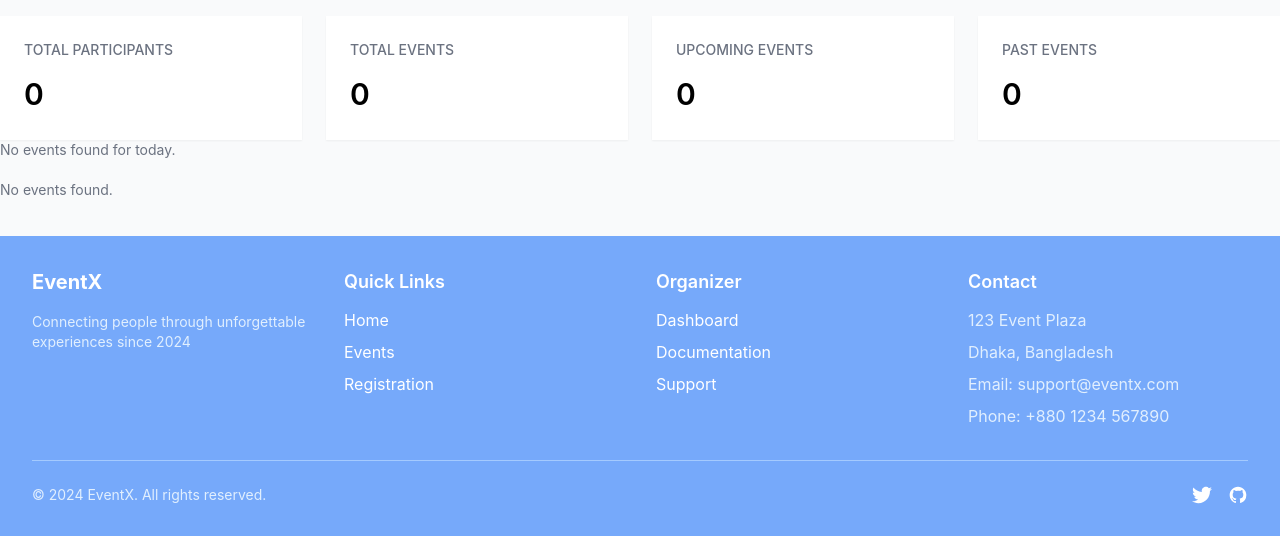
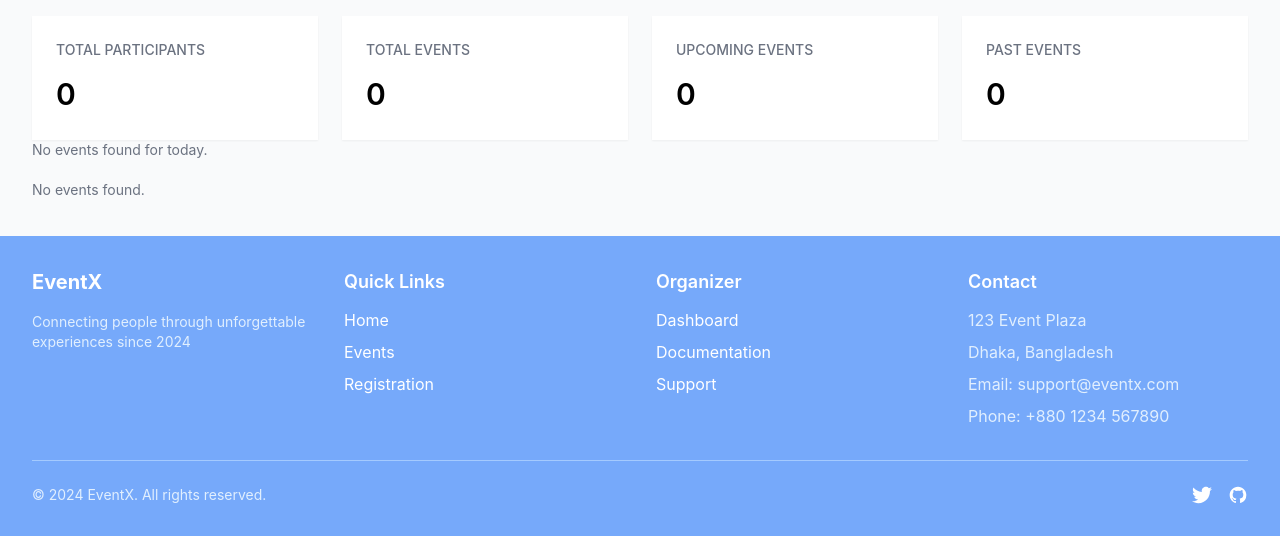
Before and after one commit to amitkbiswas90/Event-Management, a Django app: page /organizer-dashboard/ in a window 1280 px wide. Shown: the part 28-564 px from the top of the page. Run offline with Django 5.2, Linux system fonts and the light colour scheme; data that the repository does not hold is empty; style sheets or scripts are compiled from the project's sources; some libraries are stand-ins or nearby versions.

Commit message:
ready for deploy

```diff
--- a/organizar/templates/organizer_dashboard.html
+++ b/organizar/templates/organizer_dashboard.html
@@ -3,7 +3,7 @@
 {% block title %}Organizer Dashboard{% endblock %}
 
 {% block content %}
-    <div class="bg-gray-50 ml-[5%] mr-[5%] py-4">
+    <div class="bg-gray-50 max-w-7xl mx-auto px-4 sm:px-6 lg:px-8 py-4">
         <div>
                 {% if messages %}
                     {% for message in messages %}
```
